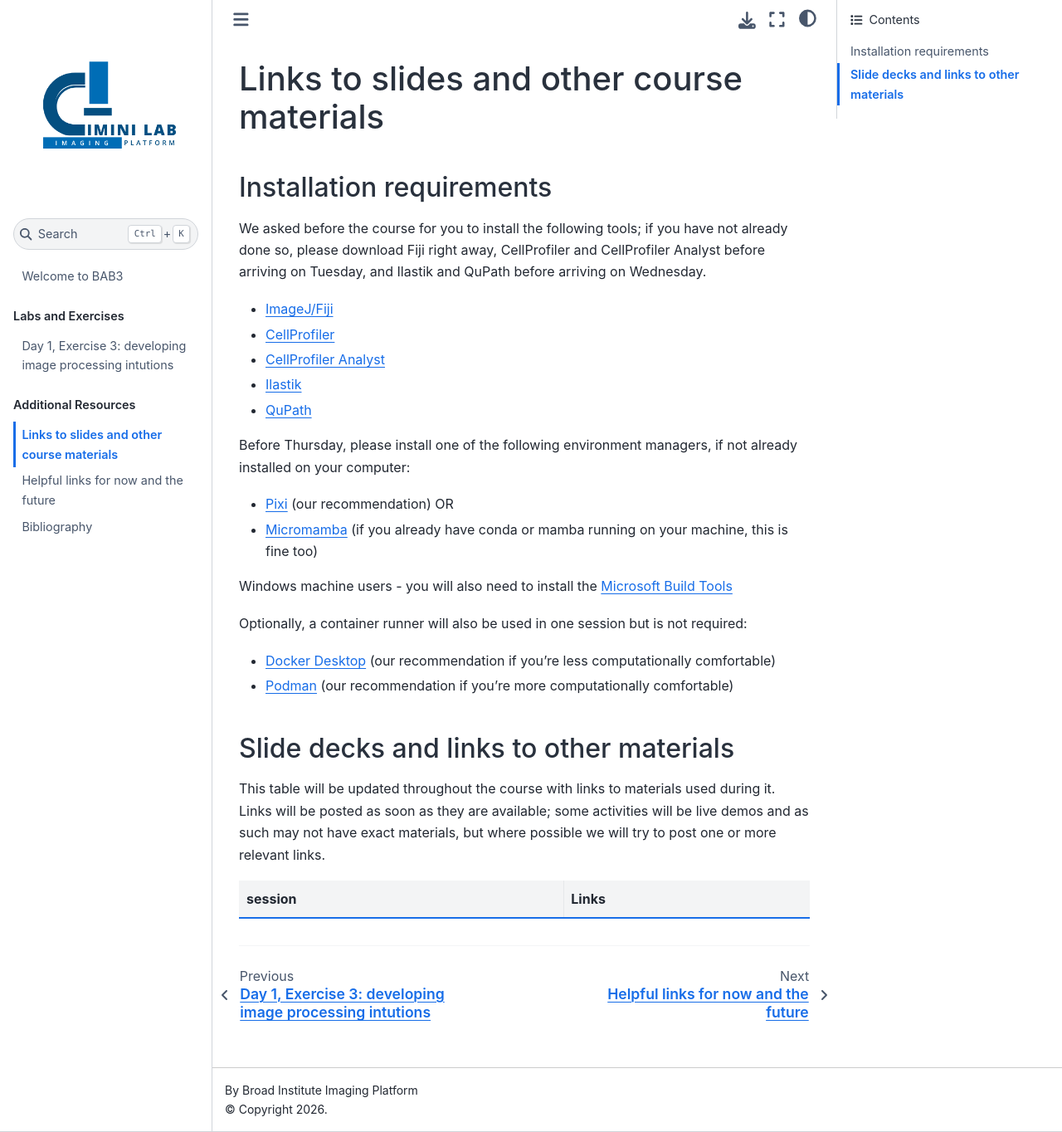
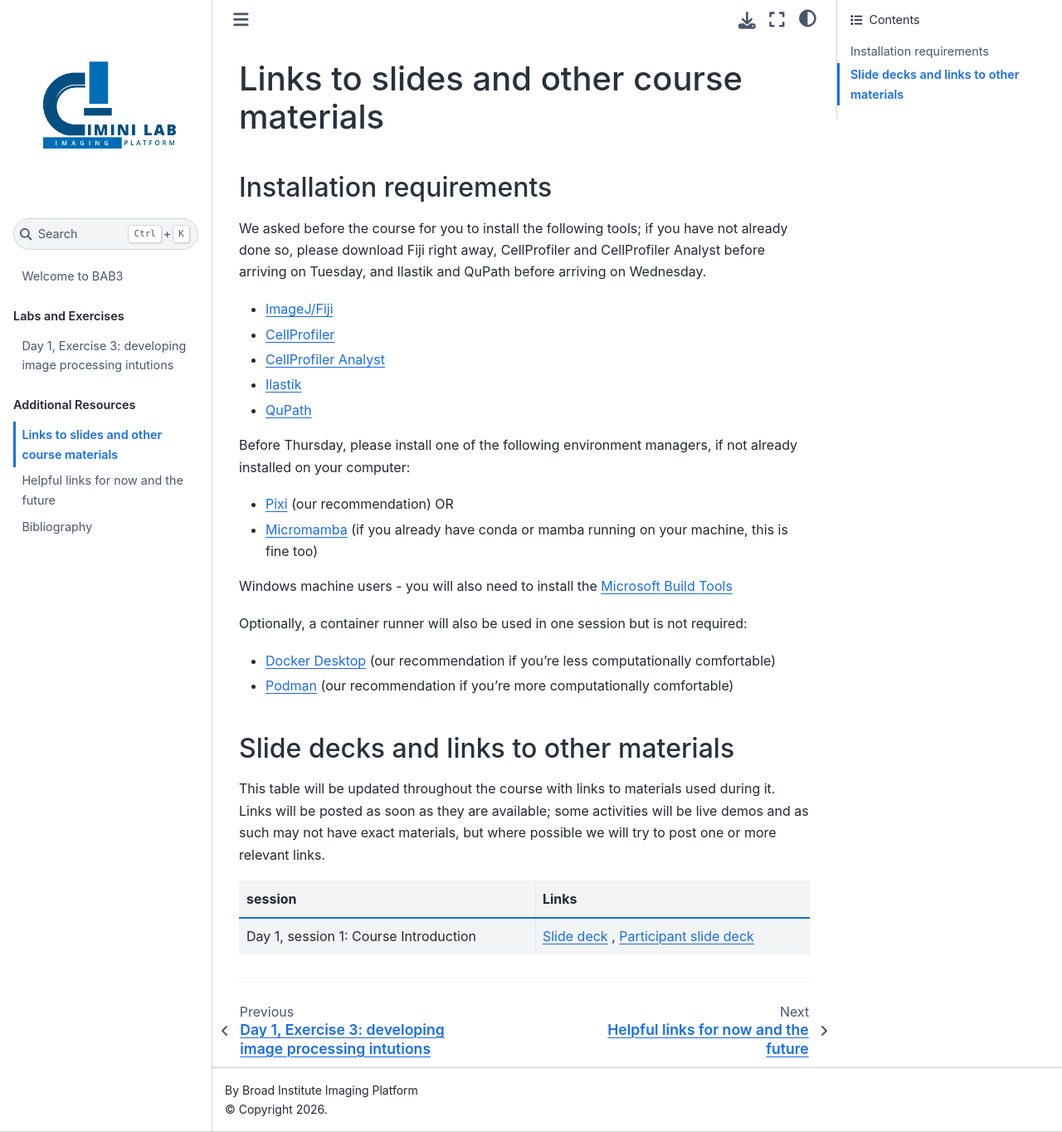
Before and after one commit to broadinstitute/BAB3, a Jupyter Book: the page built from docs/slides_et_al.md, in a window 1280 px wide and 1364 px high. Shown: the whole window at 83% size. Built offline with Jupyter Book 1.0.4 settings and Sphinx 7.4.7 and the Sphinx Book theme 1.1.4, drawn with Linux system fonts in a browser that asks for light colours.

Commit message:
Pre-day-1-setup

```diff
--- a/docs/slides_et_al.md
+++ b/docs/slides_et_al.md
@@ -29,12 +29,12 @@ This table will be updated throughout the course with links to materials used du
 
 | session | Links |
 |----------|-------|
-
+|Day 1, session 1: Course Introduction | [Slide deck](https://docs.google.com/presentation/d/17liBlM8oJoWhG0i_Z8KakW8RXjOD_wrkAtbTTt1qkEY/edit?usp=sharing) , [Participant slide deck](https://docs.google.com/presentation/d/1588L_XSjcq-U433Jr1Rm6xsKjO6SYDQ-1_A2vdzdfOw)|
 
 ---
 
 <!--
-|Day 1, session 1: Course Introduction | [Slide deck](https://docs.google.com/presentation/d/17liBlM8oJoWhG0i_Z8KakW8RXjOD_wrkAtbTTt1qkEY/edit?usp=sharing)|
+
 |Day 1, session 2: Intro to Images and ImageJ | [Slides available here](https://docs.google.com/presentation/d/186pZXoL_ledGe-Gh1-n-6X5cP7sslOYAlcRlkrjPrw8/edit?usp=drive_link), [Demo macro and images available here](https://drive.google.com/drive/folders/1BV7IOCwVzAceacBQl-WKrXpzETakxt_M)|
 |Day 1, session 4: Intro to Piximi| [Slide deck](https://docs.google.com/presentation/d/1jJLj5Vk2_uBtDhMFKgMgT8zpr57pOOUlpkIf5Bz40zE/edit?usp=sharing)|
 |Day 2, session 1: Classical segmentation concepts | [Slide deck](https://docs.google.com/presentation/d/1CDie17DZFJwHwfSCKyvUchGZ3lcF4Aa88IdESXeIkaw/edit?slide=id.g372eaedf953_0_104#slide=id.g372eaedf953_0_104)|
```
Also changed, not shown: docs/intro.md (+1 -3 lines).
